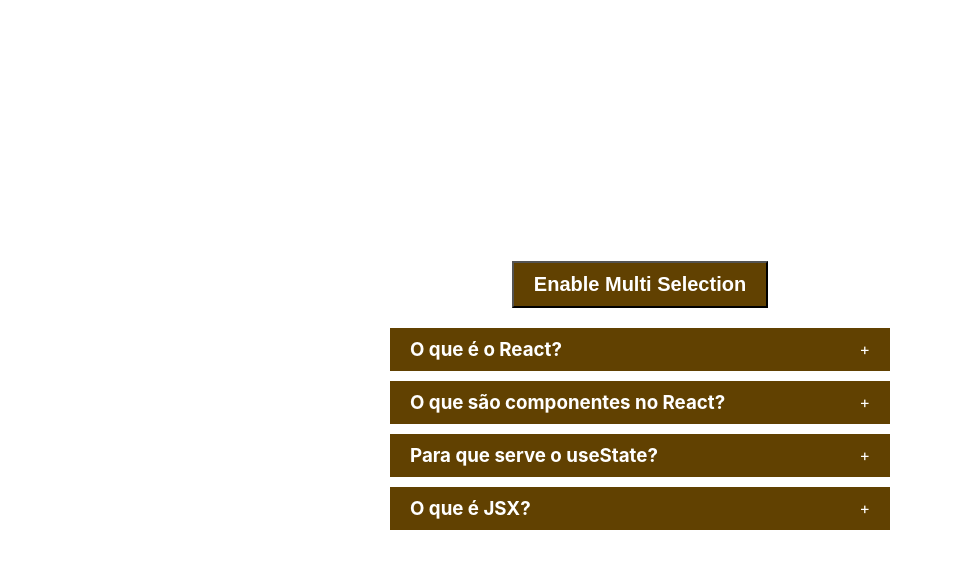
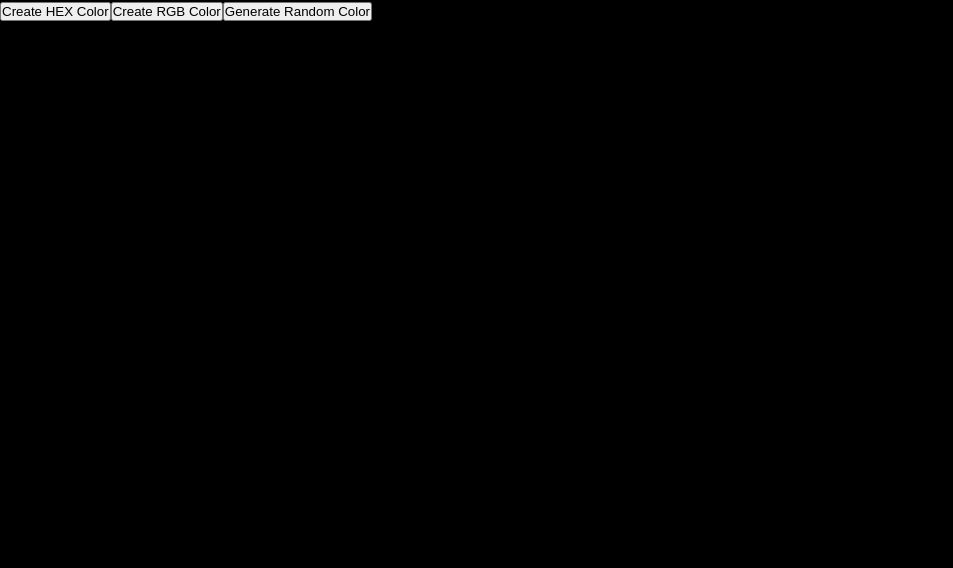
Before and after one commit to lucasgabriel2806/react-projects, a React (Create React App) app: page / in a window 1280 px wide. Shown: the top 568 px of the page, without its empty margins (0-953 px from the left). Built offline with nearby package versions, Linux system fonts and the light colour scheme.

Commit message:
Projeto Random Color

```diff
--- a/src/App.jsx
+++ b/src/App.jsx
@@ -1,6 +1,8 @@
 import Accordian from './components/accordian/Accordian';
 
 import Accordian2 from './components/accordian/Accordian2';
+
+import RandomColor from './components/random-color';
 
 function App() {
   return (
@@ -8,7 +10,9 @@ function App() {
 
         {/* <Accordian /> */}
 
-        <Accordian2 />
+        {/* <Accordian2 /> */}
+
+        <RandomColor />
 
     </div>
   );
--- /dev/null
+++ b/src/components/random-color/index.jsx
@@ -0,0 +1,28 @@
+import { useState } from "react"
+
+
+export default function RandomColor() {
+
+const [typeOfColor, setTypeOfColor] = useState('hex');
+
+const [color, setColor] = useState('#000000');
+
+    return (
+
+        <div style={{
+            width: '100vw',
+            height: '100vh',
+            background: color,
+        }}>
+
+            <button>Create HEX Color</button>
+
+            <button>Create RGB Color</button>
+
+            <button>Generate Random Color</button>
+
+        </div>
+
+    )
+
+}
```
